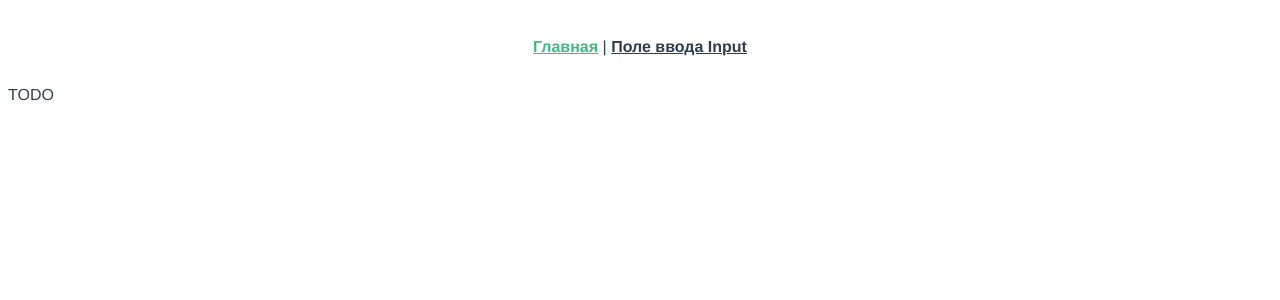
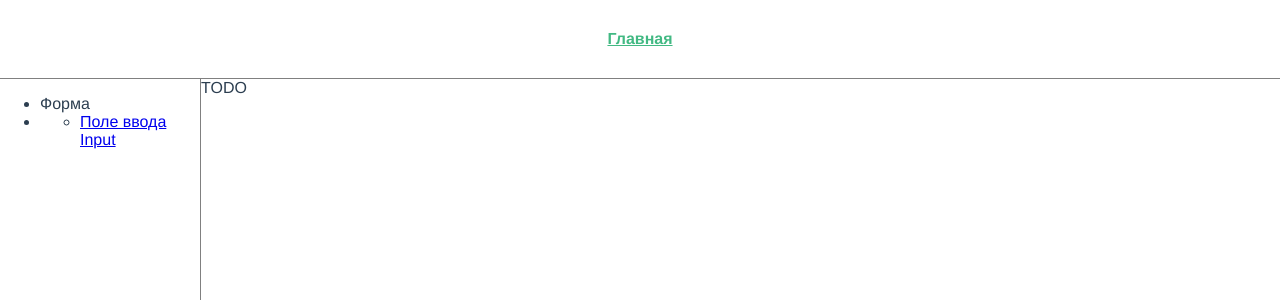
Before and after one commit to OZ1245/uikit-vue2, a Vue app: page / in a window 1280 px wide. Shown: the top 300 px of the page. Built offline with nearby package versions, Linux system fonts and the light colour scheme; what vue-highlight.js would draw is missing.

Commit message:
Работа с боковым меню

```diff
--- a/src/App.vue
+++ b/src/App.vue
@@ -1,24 +1,104 @@
 <template>
   <div id="app">
-    <header class="header">
+    <header
+      ref="header"
+      class="header"
+    >
       <nav class="header__menu">
-        <router-link to="/">Главная</router-link> |
-        <router-link to="/input">Поле ввода Input</router-link>
+        <router-link to="/">Главная</router-link>
       </nav>
     </header>
 
-    <main class="main">
-      <router-view/>
-    </main>
+    <section class="container">
+      <aside
+        ref="aside"
+        class="aside"
+      >
+        <demo-navigation />
+      </aside>
+
+      <main
+        ref="main"
+        class="main"
+      >
+        <router-view/>
+      </main>
+    </section>
   </div>
 </template>
 
+<script>
+import DemoNavigation from '@/components/demo/DemoNavigation'
+
+export default {
+  name: 'App',
+
+  components: {
+    DemoNavigation
+  },
+
+  data() {
+    return {
+      scrollTop: null
+    }
+  },
+
+  mounted() {
+    this.setOffsets()
+
+    window.addEventListener('scroll', (event) => {
+      this.$nextTick(() => {
+        this.scrollTop = event.target.scrollingElement.scrollTop
+        this.setOffsets()
+      })
+    })
+  },
+
+  methods: {
+    setOffsets() {
+      const $header = this.$refs.header
+      const $aside = this.$refs.aside
+      const $main = this.$refs.main
+
+      console.log('$aside.offsetTop:', $aside.offsetTop)
+      console.log('this.scrollTop:', this.scrollTop)
+      console.log('$header.offsetHeight:', $header.offsetHeight)
+
+      if ($aside.offsetTop < this.scrollTop) {
+        $aside.classList.add('_fixed')
+        $main.style.marginLeft = `${$aside.offsetWidth}px`
+      }
+
+      if ($header.offsetHeight >= this.scrollTop) {
+        $aside.classList.remove('_fixed')
+        $main.style.marginLeft = `inherit`
+      }
+    }
+  }
+}
+</script>
+
 <style lang="scss">
+body {
+  margin: 0;
+}
+
 #app {
   font-family: Avenir, Helvetica, Arial, sans-serif;
   -webkit-font-smoothing: antialiased;
   -moz-osx-font-smoothing: grayscale;
   color: #2c3e50;
+
+  display: flex;
+  flex-direction: column;
+  min-height: 100vh;
+}
+
+.header {
+  width: 100%;
+  flex-basis: 100%;
+  flex-shrink: 0;
+  border-bottom: 1px solid gray;
 }
 
 .header__menu {
@@ -35,4 +115,22 @@
   }
 }
 
+.container {
+  display: flex;
+  flex-grow: 1;
+  height: 100%;
+}
+
+.aside {
+  width: 100%;
+  max-width: 200px;
+  border-right: 1px solid gray;
+
+  &._fixed {
+    height: 100%;
+    position: fixed;
+    top: 0;
+  }
+}
+
 </style>
--- /dev/null
+++ b/src/components/demo/DemoNavigation.vue
@@ -0,0 +1,19 @@
+<template>
+  <nav class="navigation">
+    <ul class="navigation__section">
+      <li class="navigation__section-title">
+        Форма
+      </li>
+      <li class="navigation__section-menu">
+        <ul class="menu">
+          <li class="menu__item">
+            <router-link
+              to="/input"
+              class=""
+            >Поле ввода Input</router-link>
+          </li>
+        </ul>
+      </li>
+    </ul>
+  </nav>
+</template>
--- a/src/main.js
+++ b/src/main.js
@@ -17,6 +17,9 @@ Vue.use(VueHighlightJS, {
 import CldNotice from '@/components/CldNotice/main.js'
 Vue.prototype.$CldNotice = CldNotice
 
+// import VueStickyDirective from '@/utils/VueStickyDirective'
+// Vue.directive('sticky', VueStickyDirective)
+
 Vue.config.productionTip = false
 
 new Vue({
```
Also changed, not shown: src/utils/VueStickyDirective/index.js (added, +35 -0 lines).
